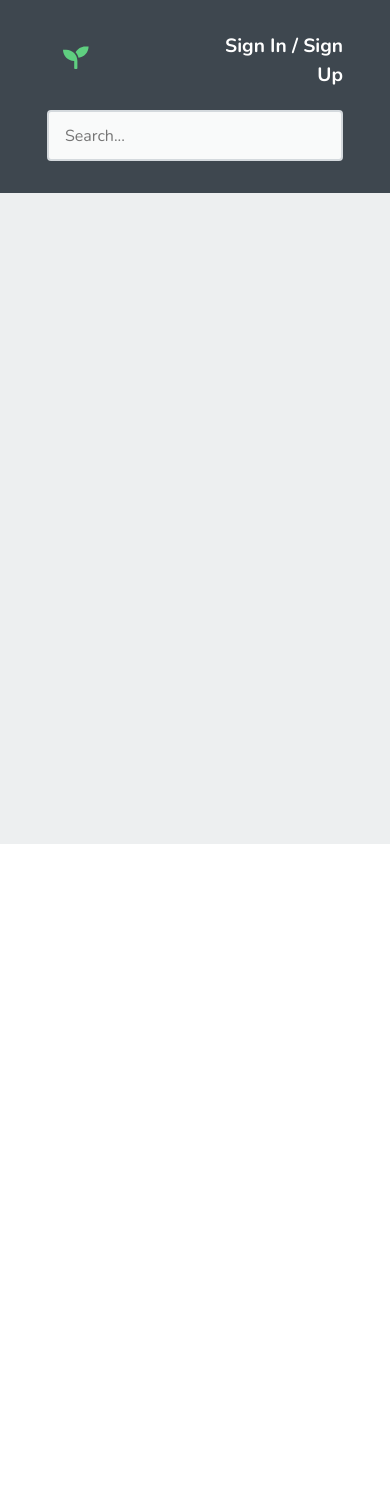
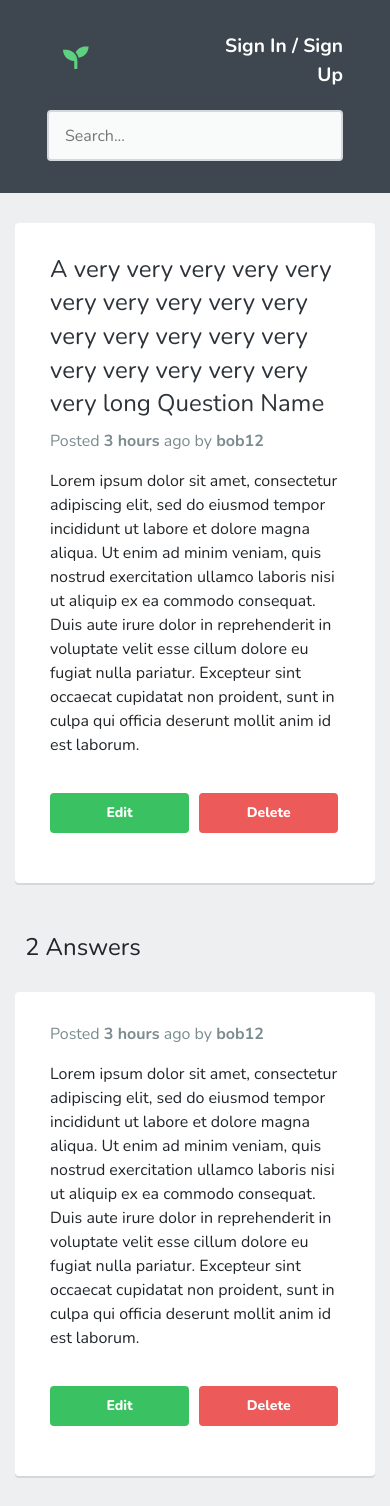
Before and after one commit to rifatcholakov/softuni-vue-project, a Vue app: page /question in a window 390 px wide. Shown: the top 1506 px of the page. Before the commit the page ends 844 px from the top, so only its background shows below. Built offline with nearby package versions, Linux system fonts and the light colour scheme.

Commit message:
Designed Question Detail

```diff
--- a/package.json
+++ b/package.json
@@ -15,7 +15,8 @@
     "bootstrap-vue": "^2.10.1",
     "core-js": "^3.6.4",
     "vue": "^2.6.11",
-    "vue-router": "^3.1.6"
+    "vue-router": "^3.1.6",
+    "vue2-editor": "^2.10.2"
   },
   "devDependencies": {
     "@vue/cli-plugin-babel": "~4.3.0",
@@ -27,6 +28,8 @@
     "eslint": "^6.7.2",
     "eslint-plugin-import": "^2.20.2",
     "eslint-plugin-vue": "^6.2.2",
+    "node-sass": "^4.13.1",
+    "sass-loader": "^8.0.2",
     "vue-template-compiler": "^2.6.11"
   }
 }
--- a/public/index.html
+++ b/public/index.html
@@ -7,7 +7,7 @@
     <link rel="icon" href="<%= BASE_URL %>favicon.ico">
     <title><%= htmlWebpackPlugin.options.title %></title>
   </head>
-  <body>
+  <body style="background: #edeff0;">
     <noscript>
       <strong>We're sorry but <%= htmlWebpackPlugin.options.title %> doesn't work properly without JavaScript enabled. Please enable it to continue.</strong>
     </noscript>
--- a/src/App.vue
+++ b/src/App.vue
@@ -2,25 +2,26 @@
   <div class="app">
     <app-header></app-header>
     <router-view/>
+    <app-footer></app-footer>
   </div>
 </template>
 
 <script>
 import Header from './components/Header.vue';
+import Footer from './components/Footer.vue';
 
 export default {
   components: {
     'app-header': Header,
+    'app-footer': Footer
   }
 }
 </script>
 
 <style>
-  @import url('https://fonts.googleapis.com/css2?family=Nunito:ital,wght@0,200;0,300;0,400;0,600;0,700;0,800;0,900;1,200;1,300;1,400;1,600;1,700;1,800;1,900&display=swap');
+@import url('https://fonts.googleapis.com/css2?family=Nunito:ital,wght@0,200;0,300;0,400;0,600;0,700;0,800;0,900;1,200;1,300;1,400;1,600;1,700;1,800;1,900&display=swap');
 
-  .app {
-      font-family: 'Nunito', sans-serif;
-      background: #edeff0;
-      height: 100vh;
-  }
+.app {
+    font-family: 'Nunito', sans-serif;
+}
 </style>
--- /dev/null
+++ b/src/components/Footer.vue
@@ -0,0 +1,32 @@
+<template>
+    <div class="container">
+        <footer>
+            <p class="copy">&copy; {{ year }} StackOvergrow. All rights reserved.</p>
+        </footer>
+    </div>
+</template>
+
+<script>
+export default {
+    data() {
+        return {
+            year: new Date().getFullYear()
+        }
+    }
+}
+</script>
+
+<style scoped>
+    footer {
+        border-top: 1px solid #b2bac2;
+    }
+
+    .copy {
+        text-align: center;
+        color: #b2bac2;
+        font-size: 13px;
+        height: 24px;
+        line-height: 24px;
+        margin-top: 24px;
+    }
+</style>
--- a/src/components/Question.vue
+++ b/src/components/Question.vue
@@ -55,7 +55,4 @@
         color: #4b5658;
         display: block;
     }
-
-
-
 </style>
--- a/src/router/index.js
+++ b/src/router/index.js
@@ -3,6 +3,8 @@ import VueRouter from 'vue-router';
 import Home from '../views/Home.vue';
 import SignIn from '../views/SignIn.vue';
 import SignUp from '../views/SignUp.vue';
+import AskQuestion from '../views/AskQuestion.vue';
+import QuestionDetail from '../views/QuestionDetail.vue';
 
 Vue.use(VueRouter);
 
@@ -30,6 +32,16 @@ const routes = [
     component: SignUp,
     name: 'SingUp'
   },
+  {
+    path: '/ask-question',
+    component: AskQuestion,
+    name: 'AskQuestion'
+  },
+  {
+    path: '/question',
+    component: QuestionDetail,
+    name: 'question'
+  },
 ];
 
 const router = new VueRouter({
--- /dev/null
+++ b/src/views/AskQuestion.vue
@@ -0,0 +1,72 @@
+<template>
+    <div class="container">
+        <div class="row">
+            <div class="col">
+                <form class="form">
+                    <input type="text" placeholder="You question" class="form-field">
+                    <vue-editor v-model="content"></vue-editor>
+                    <button class="ask-btn">Ask</button>
+                </form>
+            </div>
+        </div>
+    </div>
+</template>
+
+<script>
+import { VueEditor } from "vue2-editor";
+
+export default {
+  components: {
+    VueEditor
+  },
+
+  data() {
+    return {
+      content: ""
+    };
+  }
+};
+</script>
+
+<style scoped>
+    .form {
+        background: #fff;
+        padding: 30px 15px;
+        margin-bottom: 30px;
+        margin-top: 30px;
+        border-radius: 4px;
+        box-shadow: 0 2px 0 0 rgba(0,0,0,0.1);
+    }
+
+    .form-field {
+        background: #e8ebed;
+        font-size: 14px;
+        color: #576366;
+        width: 100%;
+        padding: 12px 15px;
+        outline: 0;
+        border: 2px solid #e8ebed;
+        border-radius: 5px;
+        margin-bottom: 13px;
+    }
+
+    .ask-btn {
+        color: #fff;
+        border: solid 2px #3ac162;
+        background-color: #3ac162;
+        font-size: 14px;
+        height: 40px;
+        line-height: 36px;
+        padding: 0 15px;
+        border-radius: 4px;
+        cursor: pointer;
+        font-weight: 800;
+        margin-top: 20px;
+    }
+
+    @media all and (max-width: 960px) {
+        .ask-btn {
+            width: 100%;
+        }
+    }
+</style>
--- /dev/null
+++ b/src/views/QuestionDetail.vue
@@ -0,0 +1,150 @@
+<template>
+    <div class="container">
+        <div class="row">
+            <div class="col">
+                <div class="box">
+                    <h1 class="question-title">A very very very very very very very very very very very very very very very very very very very very very long Question Name</h1>
+                    <p class="question-meta">Posted <strong>3 hours</strong> ago by <strong>bob12</strong></p>
+                    <p class="question-detail">
+                        Lorem ipsum dolor sit amet, consectetur adipiscing elit, sed do eiusmod tempor incididunt ut labore et dolore magna aliqua. Ut enim ad minim veniam, quis nostrud exercitation ullamco laboris nisi ut aliquip ex ea commodo consequat. Duis aute irure dolor in reprehenderit in voluptate velit esse cillum dolore eu fugiat nulla pariatur. Excepteur sint occaecat cupidatat non proident, sunt in culpa qui officia deserunt mollit anim id est laborum.
+                    </p>
+                    <div class="manage">
+                        <button class="edit-question">Edit</button>
+                        <button class="delete-question">Delete</button>
+                    </div>
+                </div>
+            </div>
+        </div>
+        <div class="row">
+            <div class="col">
+                <h2 class="answers-title">2 Answers</h2>
+            </div>
+        </div>
+        <div class="row">
+            <div class="col">
+                <div class="box">
+                    <p class="question-meta">Posted <strong>3 hours</strong> ago by <strong>bob12</strong></p>
+                    <p class="answer">
+                        Lorem ipsum dolor sit amet, consectetur adipiscing elit, sed do eiusmod tempor incididunt ut labore et dolore magna aliqua. Ut enim ad minim veniam, quis nostrud exercitation ullamco laboris nisi ut aliquip ex ea commodo consequat. Duis aute irure dolor in reprehenderit in voluptate velit esse cillum dolore eu fugiat nulla pariatur. Excepteur sint occaecat cupidatat non proident, sunt in culpa qui officia deserunt mollit anim id est laborum.
+                    </p>
+                    <div class="manage">
+                        <button class="edit-question">Edit</button>
+                        <button class="delete-question">Delete</button>
+                    </div>
+                </div>
+                <div class="box">
+                    <p class="question-meta">Posted <strong>3 hours</strong> ago by <strong>bob12</strong></p>
+                    <p class="answer">
+                        Lorem ipsum dolor sit amet, consectetur adipiscing elit, sed do eiusmod tempor incididunt ut labore et dolore magna aliqua. Ut enim ad minim veniam, quis nostrud exercitation ullamco laboris nisi ut aliquip ex ea commodo consequat. Duis aute irure dolor in reprehenderit in voluptate velit esse cillum dolore eu fugiat nulla pariatur. Excepteur sint occaecat cupidatat non proident, sunt in culpa qui officia deserunt mollit anim id est laborum.
+                    </p>
+                    <div class="manage">
+                        <button class="edit-question">Edit</button>
+                        <button class="delete-question">Delete</button>
+                    </div>
+                </div>
+            </div>
+        </div>
+        <div class="row">
+            <div class="col">
+                <div class="box">
+                    <h2 class="your-answer-title">Your Answer</h2>
+                    <vue-editor v-model="content"></vue-editor>
+                    <button class="post-answer-btn">Post Your Answer</button>
+                </div>
+            </div>
+        </div>
+    </div>
+</template>
+
+<script>
+import { VueEditor } from "vue2-editor";
+
+export default {
+  components: {
+    VueEditor
+  },
+
+  data() {
+    return {
+      content: ""
+    };
+  }
+};
+</script>
+
+<style scoped>
+    .box {
+        background: #fff;
+        padding: 30px 35px;
+        margin-bottom: 30px;
+        margin-top: 30px;
+        border-radius: 4px;
+        box-shadow: 0 2px 0 0 rgba(0,0,0,0.1);
+    }
+
+    .question-title {
+        color: #2d3339;
+        font-weight: 500;
+        font-size: 24px;
+        line-height: 1.4;
+    }
+
+    .question-meta {
+        color: #7b8b8e;
+    }
+
+    .answers-title {
+        font-size: 1.5rem;
+        margin: 20px 10px 0px 10px;
+
+    }
+
+    .your-answer-title {
+        font-size: 1.5rem;
+        margin: 15px 0;
+    }
+
+    .post-answer-btn,
+    .edit-question,
+    .delete-question {
+        color: #fff;
+        border: solid 2px #3ac162;
+        background-color: #3ac162;
+        font-size: 14px;
+        height: 40px;
+        line-height: 36px;
+        padding: 0 15px;
+        border-radius: 4px;
+        cursor: pointer;
+        font-weight: 800;
+        margin: 20px 0;
+    }
+
+    .delete-question {
+        border: solid 2px #ed5a5a;
+        background-color: #ed5a5a;
+        margin-left: 10px;
+    }
+
+    @media all and (max-width: 960px) {
+        .post-answer-btn {
+            width: 100%;
+        }
+
+        .edit-question,
+        .delete-question {
+            width: 48%;
+            display: inline-block;
+            padding: 0 5px;
+        }
+    }
+
+    @media all and (max-width: 350px) {
+        .edit-question,
+        .delete-question {
+            width: 47%;
+            display: inline-block;
+            padding: 0 5px;
+        }
+    }
+</style>
```
Also changed, not shown: 1 other file (tests, documents, lock files or other folders).
